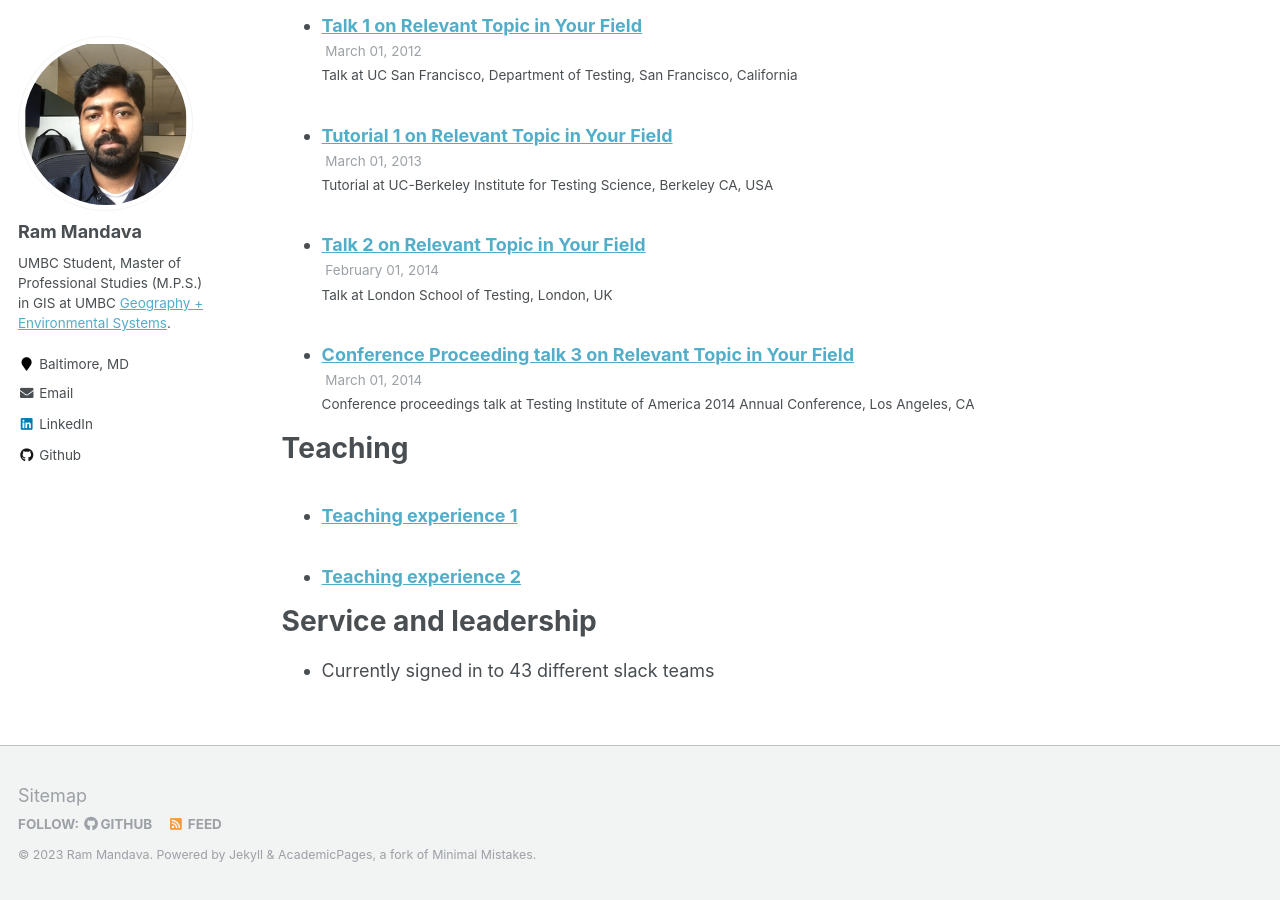
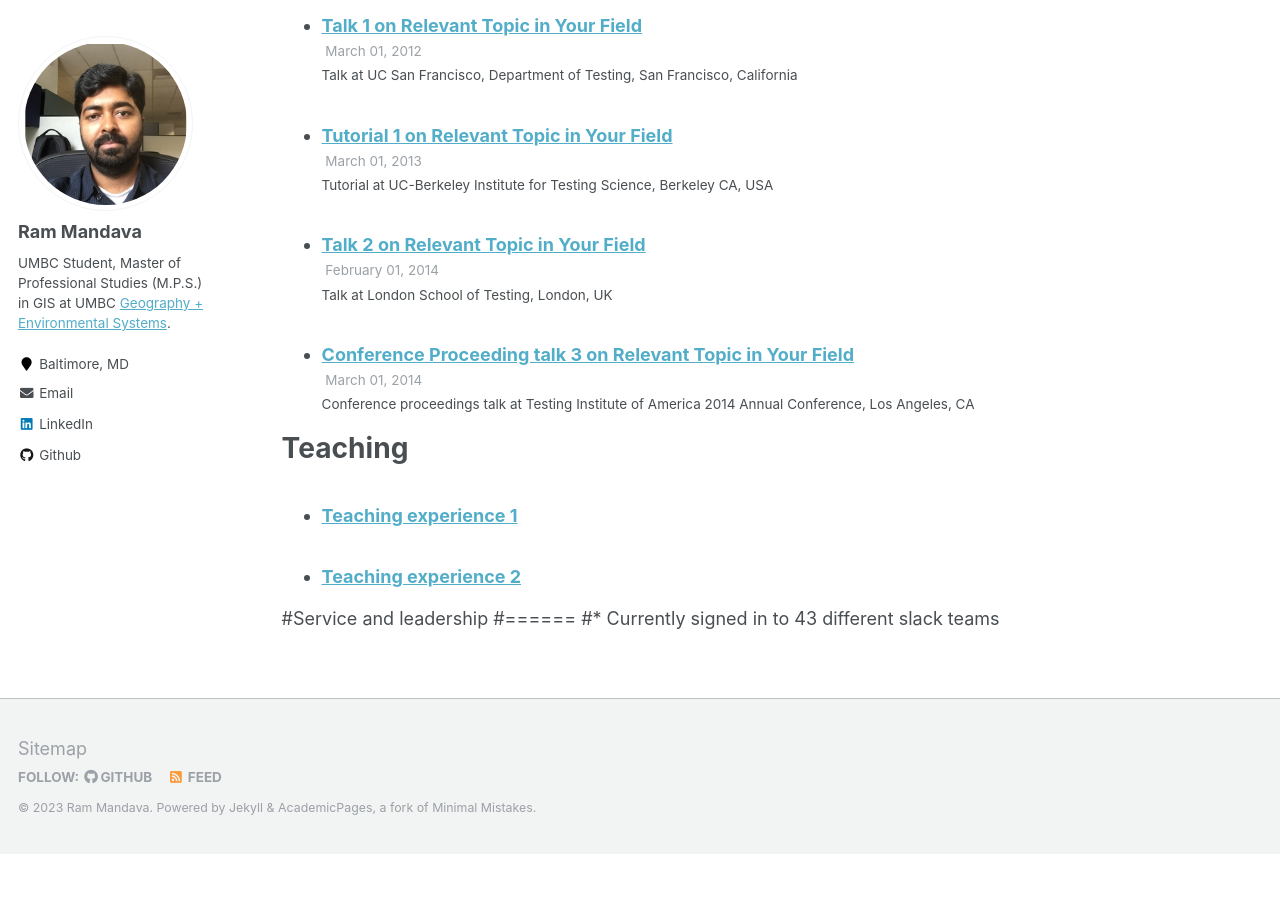
Before and after one commit to mandavaram/mandavaram.github.io, a Jekyll site: the page built from _pages/cv.md, in a window 1280 px wide and 900 px high, scrolled down 1203 px. Built offline with Jekyll 4.4.1, drawn with Linux system fonts in a browser that asks for light colours; after the commit the page ends 2057 px from its top, so only the background shows below that.

Commit message:
Update cv.md

```diff
--- a/_pages/cv.md
+++ b/_pages/cv.md
@@ -50,6 +50,6 @@ Teaching
     {% include archive-single-cv.html %}
   {% endfor %}</ul>
 
-Service and leadership
-======
-* Currently signed in to 43 different slack teams
+#Service and leadership
+#======
+#* Currently signed in to 43 different slack teams
```
